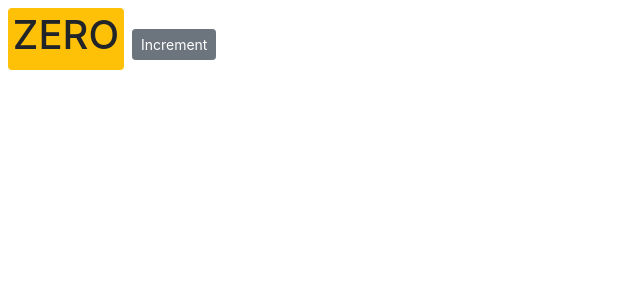
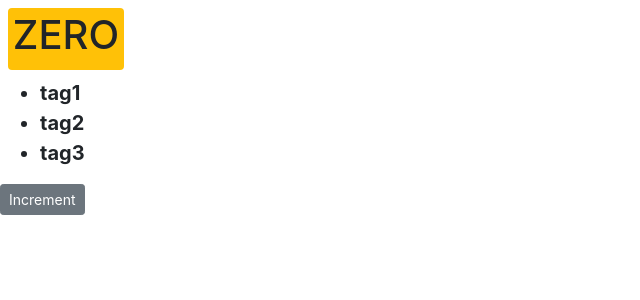
Before and after one commit to Gauthaman13/Shopping-Cart-Application, a React (Create React App) app: page / in a window 1280 px wide. Shown: the top 300 px of the page, without its empty margins (0-640 px from the left). Built offline with nearby package versions, Linux system fonts and the light colour scheme.

Commit message:
Further changes

```diff
--- a/src/Components/counterComponent.jsx
+++ b/src/Components/counterComponent.jsx
@@ -2,7 +2,8 @@
 
 class Counter extends Component {
   state = {
-    count: 0
+    count: 0,
+    tags: ["tag1", "tag2", "tag3"]
   };
 
   styles = {
@@ -14,8 +15,21 @@
     return (
       <div>
         <span className={this.getBadgeStyle()}>{this.formatCount()}</span>
+        {this.renderTags()}
         <button className="btn btn-secondary btn-sm">Increment</button>
       </div>
+    );
+  }
+
+  renderTags() {
+    if (this.state.tags.count === 0) return <p>There are no tags</p>;
+
+    return (
+      <ul style={{ fontSize: 20, fontWeight: "bold" }}>
+        {this.state.tags.map(tag => (
+          <li key={tag}>{tag}</li>
+        ))}
+      </ul>
     );
   }
 
```
